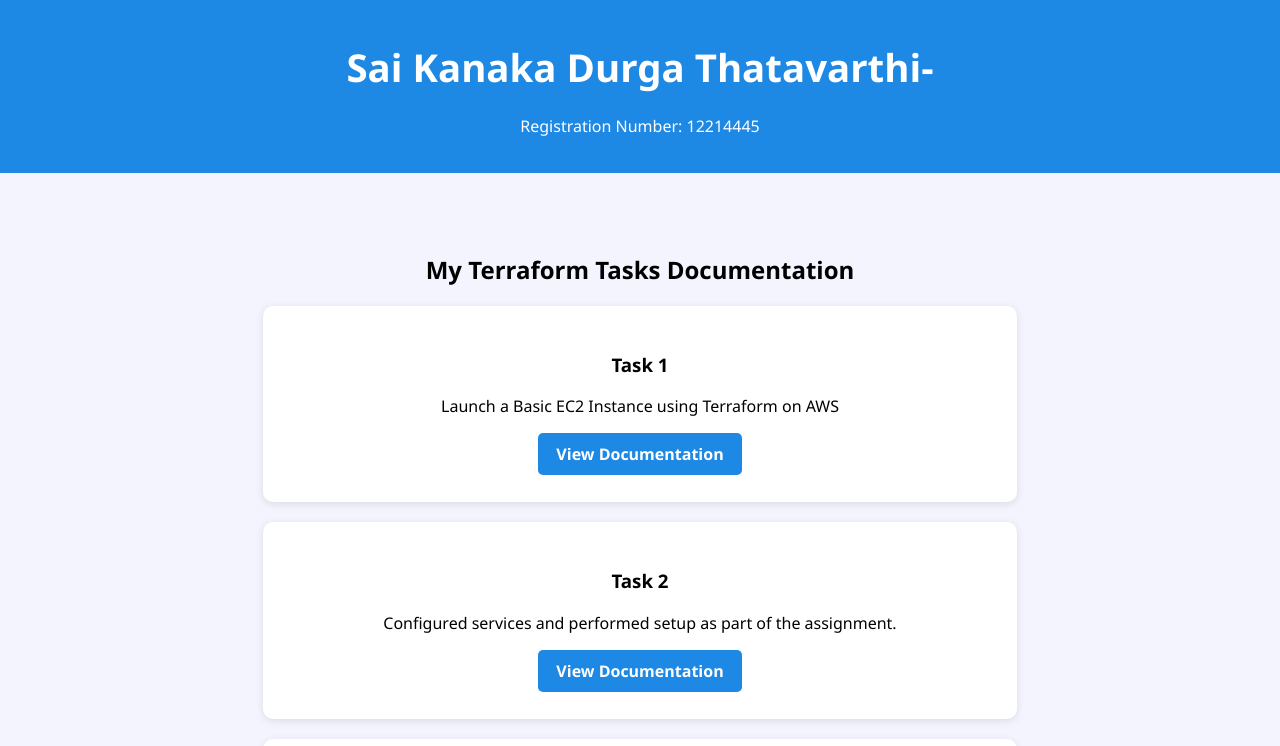
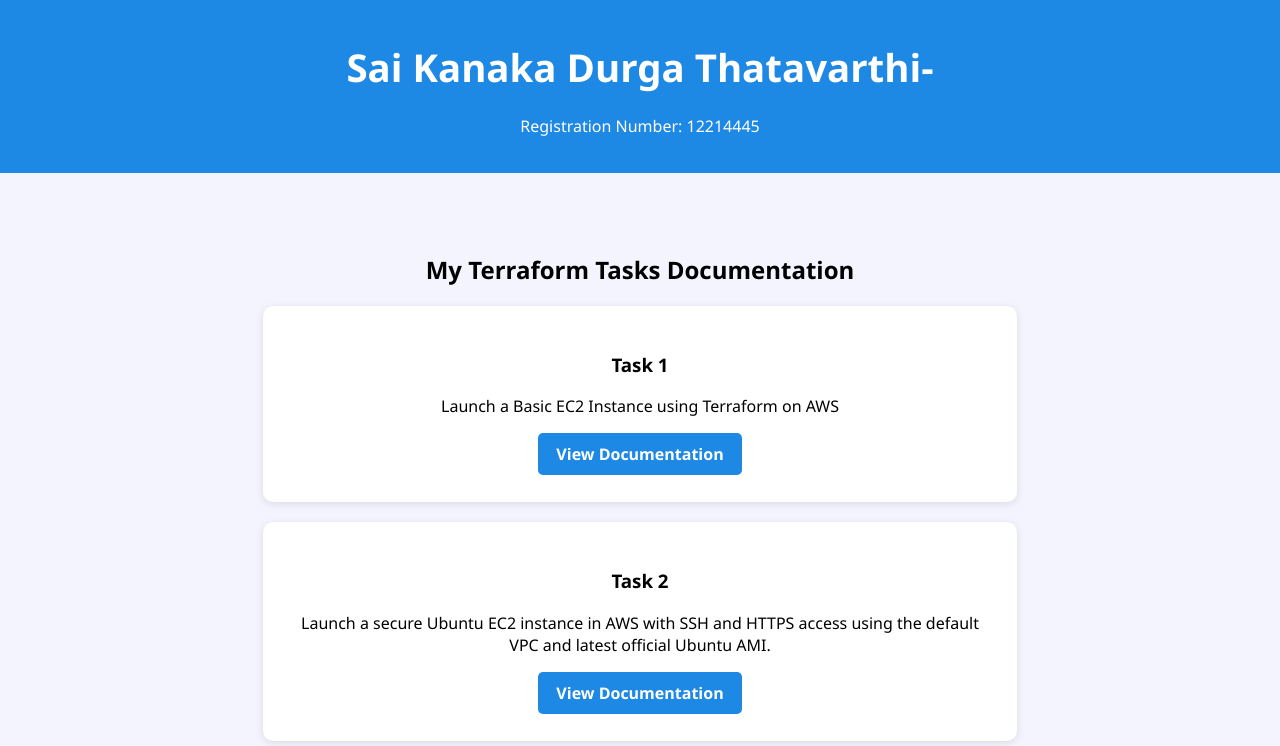
Before and after one commit to saithatavarthi876/Web-Terraform-Vercel, a plain HTML site: page index.html in a window 1280 px wide. Shown: the top 746 px of the page. Drawn offline with Linux system fonts and the light colour scheme.

Commit message:
modified html updation

```diff
--- a/index.html
+++ b/index.html
@@ -28,7 +28,8 @@
 
     <div class="task-block">
         <h3>Task 2</h3>
-        <p>Configured services and performed setup as part of the assignment.</p>
+        <p>Launch a secure Ubuntu EC2 instance in AWS with SSH and HTTPS access
+using the default VPC and latest official Ubuntu AMI.</p>
         <a href="task2.html" class="doc-button">View Documentation</a>
     </div>
 
```
